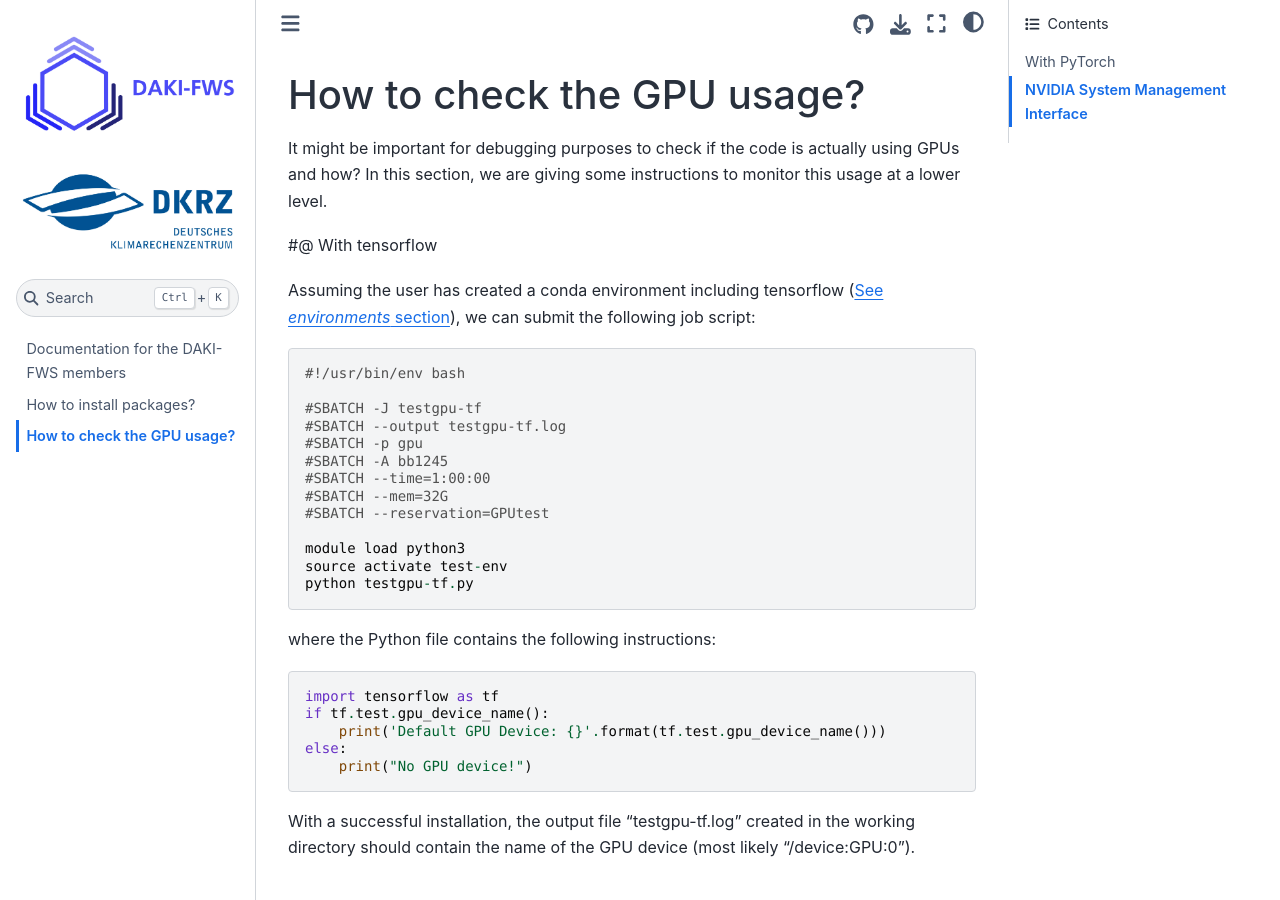
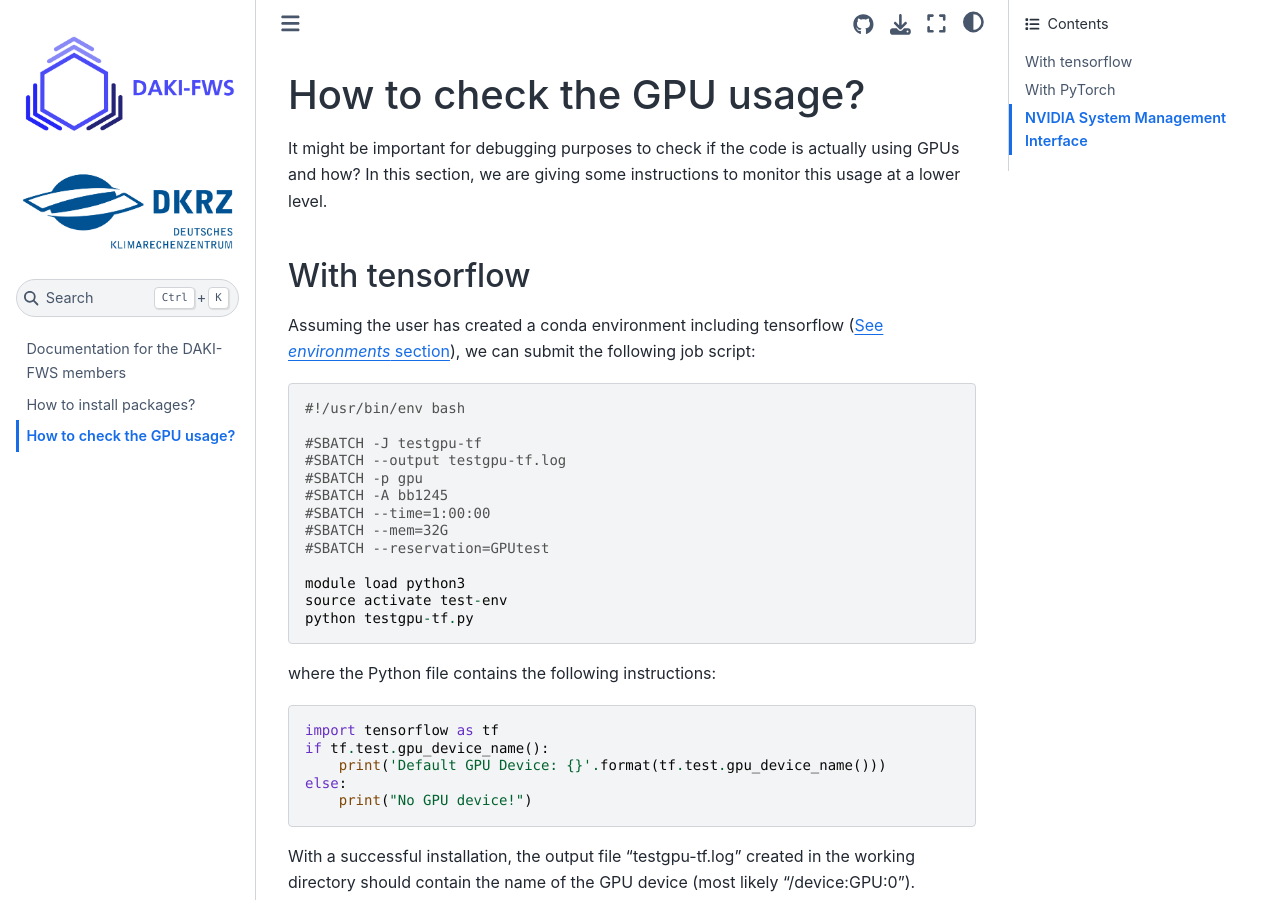
Before and after one commit to FREVA-CLINT/DAKIdoc, a Jupyter Book: the page built from book/sections/gpu_usage.md, in a window 1280 px wide and 900 px high. Built offline with Jupyter Book 1.0.4 settings and Sphinx 7.4.7 and the Sphinx Book theme 1.1.4, drawn with Linux system fonts in a browser that asks for light colours.

Commit message:
Fix header typo

```diff
--- a/book/sections/gpu_usage.md
+++ b/book/sections/gpu_usage.md
@@ -3,7 +3,7 @@
 It might be important for debugging purposes to check if the code is actually using GPUs and how?
 In this section, we are giving some instructions to monitor this usage at a lower level.
 
-#@ With tensorflow
+## With tensorflow
 
 Assuming the user has created a conda environment including tensorflow ([See *environments* section](./environments.md)), we can submit the following job script:
 
```
